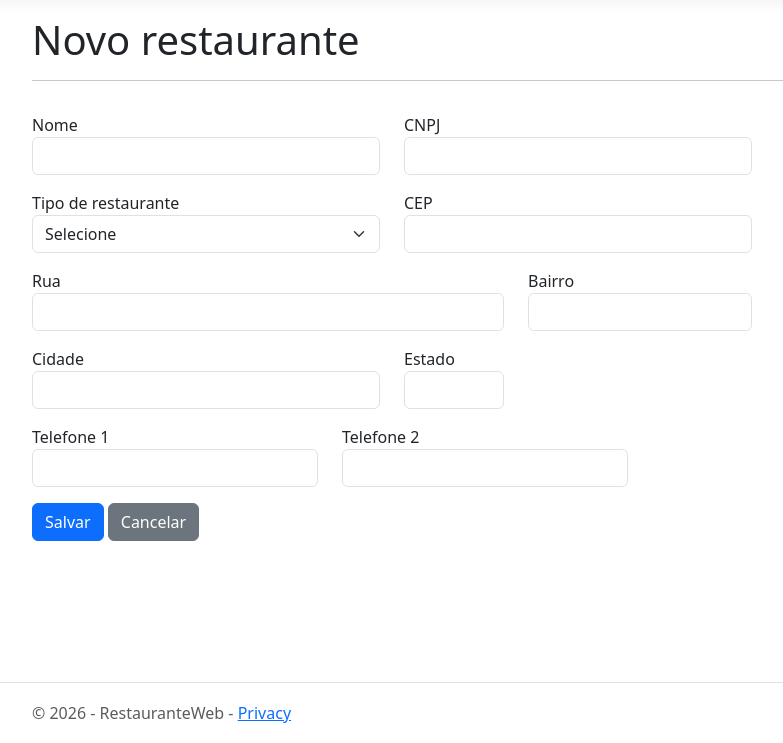
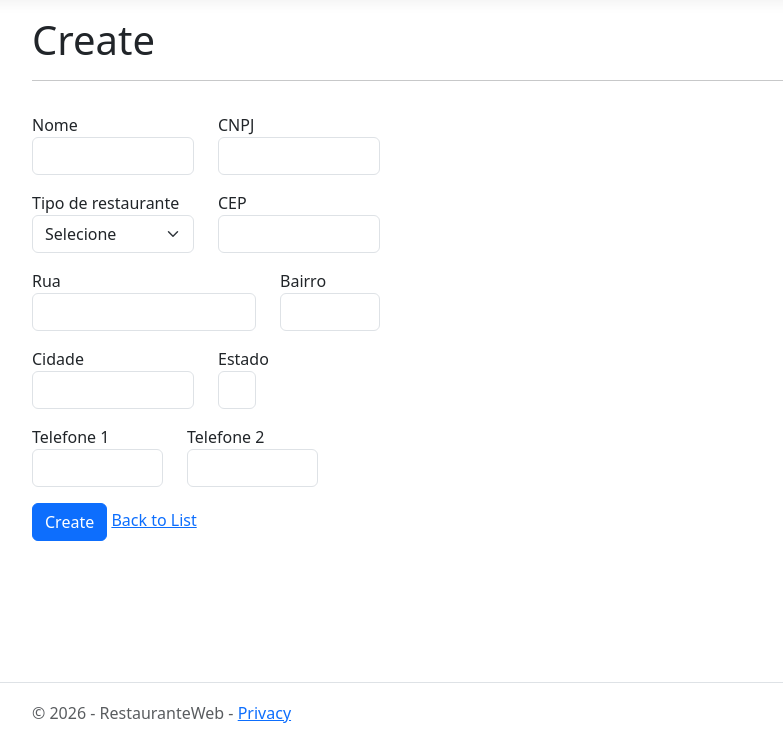
Before and after one commit to marcosdosea/RestauranteJapones2026, an ASP.NET Core app: page /Restaurante/Create in a window 1280 px wide. Shown: the part 57-800 px from the top of the page, without its empty margins (50-833 px from the left). Run offline with ASP.NET Core 8, Linux system fonts and the light colour scheme; data that the repository does not hold is empty; style sheets or scripts are compiled from the project's sources.

Commit message:
Realizado algumas correções ao CSU05

```diff
--- a/Codigo/RestauranteJapones/RestauranteWeb/Views/Restaurante/Create.cshtml
+++ b/Codigo/RestauranteJapones/RestauranteWeb/Views/Restaurante/Create.cshtml
@@ -1,16 +1,16 @@
 @model RestauranteWeb.Models.RestauranteViewModel
 @{
-    ViewData["Title"] = "Novo restaurante";
+    ViewData["Title"] = "Create";
 }
-<h1>Novo restaurante</h1>
+<h1>Create</h1>
 <hr />
-<section class="row col-md-8" aria-labelledby="titulo-cadastro-restaurante">
+<section class="row col-md-4" aria-labelledby="titulo-cadastro-restaurante">
 <h2 id="titulo-cadastro-restaurante" class="visually-hidden">Dados do restaurante</h2>
 <form asp-action="Create">
     <p asp-validation-summary="ModelOnly" class="text-danger"></p>
     <partial name="_Form" model="Model" />
-    <button type="submit" class="btn btn-primary">Salvar</button>
-    <a asp-action="Index" class="btn btn-secondary">Cancelar</a>
+    <input type="submit" value="Create" class="btn btn-primary" />
+    <a asp-action="Index">Back to List</a>
 </form>
 </section>
 @section Scripts { <partial name="_ValidationScriptsPartial" /> }
--- a/Codigo/RestauranteJapones/RestauranteWeb/Views/Restaurante/_Form.cshtml
+++ b/Codigo/RestauranteJapones/RestauranteWeb/Views/Restaurante/_Form.cshtml
@@ -1,14 +1,14 @@
 @model RestauranteWeb.Models.RestauranteViewModel
 <fieldset class="row">
     <legend class="visually-hidden">Dados do restaurante</legend>
-    <p class="col-md-6 form-group mb-3"><label asp-for="Nome"></label><input asp-for="Nome" class="form-control" /><span asp-validation-for="Nome" class="text-danger"></span></p>
-    <p class="col-md-6 form-group mb-3"><label asp-for="Cnpj"></label><input asp-for="Cnpj" class="form-control" /><span asp-validation-for="Cnpj" class="text-danger"></span></p>
-    <p class="col-md-6 form-group mb-3"><label asp-for="IdTipoRestaurante"></label><select asp-for="IdTipoRestaurante" asp-items="ViewBag.IdTipoRestaurante" class="form-select"><option value="">Selecione</option></select><span asp-validation-for="IdTipoRestaurante" class="text-danger"></span></p>
-    <p class="col-md-6 form-group mb-3"><label asp-for="Cep"></label><input asp-for="Cep" class="form-control" /><span asp-validation-for="Cep" class="text-danger"></span></p>
-    <p class="col-md-8 form-group mb-3"><label asp-for="Rua"></label><input asp-for="Rua" class="form-control" /><span asp-validation-for="Rua" class="text-danger"></span></p>
-    <p class="col-md-4 form-group mb-3"><label asp-for="Bairro"></label><input asp-for="Bairro" class="form-control" /><span asp-validation-for="Bairro" class="text-danger"></span></p>
-    <p class="col-md-6 form-group mb-3"><label asp-for="Cidade"></label><input asp-for="Cidade" class="form-control" /><span asp-validation-for="Cidade" class="text-danger"></span></p>
-    <p class="col-md-2 form-group mb-3"><label asp-for="Estado"></label><input asp-for="Estado" class="form-control" maxlength="2" /><span asp-validation-for="Estado" class="text-danger"></span></p>
-    <p class="col-md-5 form-group mb-3"><label asp-for="Telefone1"></label><input asp-for="Telefone1" class="form-control" /><span asp-validation-for="Telefone1" class="text-danger"></span></p>
-    <p class="col-md-5 form-group mb-3"><label asp-for="Telefone2"></label><input asp-for="Telefone2" class="form-control" /><span asp-validation-for="Telefone2" class="text-danger"></span></p>
+    <p class="col-md-6 form-group mb-3"><label asp-for="Nome" class="control-label"></label><input asp-for="Nome" class="form-control" /><span asp-validation-for="Nome" class="text-danger"></span></p>
+    <p class="col-md-6 form-group mb-3"><label asp-for="Cnpj" class="control-label"></label><input asp-for="Cnpj" class="form-control" /><span asp-validation-for="Cnpj" class="text-danger"></span></p>
+    <p class="col-md-6 form-group mb-3"><label asp-for="IdTipoRestaurante" class="control-label"></label><select asp-for="IdTipoRestaurante" asp-items="ViewBag.IdTipoRestaurante" class="form-select"><option value="">Selecione</option></select><span asp-validation-for="IdTipoRestaurante" class="text-danger"></span></p>
+    <p class="col-md-6 form-group mb-3"><label asp-for="Cep" class="control-label"></label><input asp-for="Cep" class="form-control" /><span asp-validation-for="Cep" class="text-danger"></span></p>
+    <p class="col-md-8 form-group mb-3"><label asp-for="Rua" class="control-label"></label><input asp-for="Rua" class="form-control" /><span asp-validation-for="Rua" class="text-danger"></span></p>
+    <p class="col-md-4 form-group mb-3"><label asp-for="Bairro" class="control-label"></label><input asp-for="Bairro" class="form-control" /><span asp-validation-for="Bairro" class="text-danger"></span></p>
+    <p class="col-md-6 form-group mb-3"><label asp-for="Cidade" class="control-label"></label><input asp-for="Cidade" class="form-control" /><span asp-validation-for="Cidade" class="text-danger"></span></p>
+    <p class="col-md-2 form-group mb-3"><label asp-for="Estado" class="control-label"></label><input asp-for="Estado" class="form-control" maxlength="2" /><span asp-validation-for="Estado" class="text-danger"></span></p>
+    <p class="col-md-5 form-group mb-3"><label asp-for="Telefone1" class="control-label"></label><input asp-for="Telefone1" class="form-control" /><span asp-validation-for="Telefone1" class="text-danger"></span></p>
+    <p class="col-md-5 form-group mb-3"><label asp-for="Telefone2" class="control-label"></label><input asp-for="Telefone2" class="form-control" /><span asp-validation-for="Telefone2" class="text-danger"></span></p>
 </fieldset>
```
Also changed, not shown: Codigo/RestauranteJapones/RestauranteWeb/Views/Restaurante/Delete.cshtml (+6 -6 lines), Codigo/RestauranteJapones/RestauranteWeb/Views/Restaurante/Details.cshtml (+14 -14 lines), Codigo/RestauranteJapones/RestauranteWeb/Views/Restaurante/Edit.cshtml (+5 -5 lines), Codigo/RestauranteJapones/RestauranteWeb/Views/Restaurante/Index.cshtml (+7 -7 lines).
